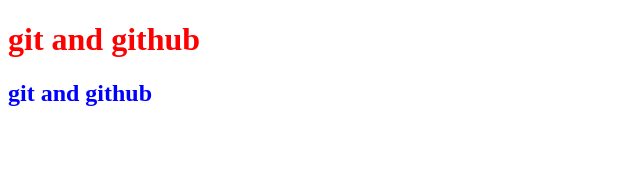
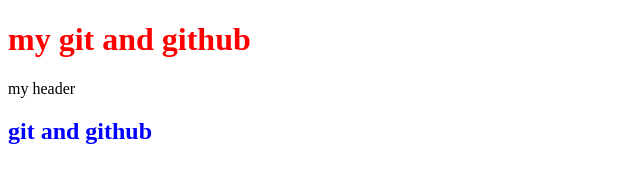
Before and after one commit to FatemehSadeghi9/git-project-one, a plain HTML site: page index.html in a window 1280 px wide. Shown: the whole page, without its empty margins (0-640 px from the left). Drawn offline with Linux system fonts and the light colour scheme.

Commit message:
changes in dev

```diff
--- a/index.html
+++ b/index.html
@@ -13,7 +13,8 @@
         <link rel="stylesheet" href="style.css">
     </head>
     <body>
-       <h1>git and github</h1>
+       <h1> my git and github</h1>
+       <span> my header</span>
         <h2> git and github</h2>
         <script src="" async defer></script>
     </body>
```
